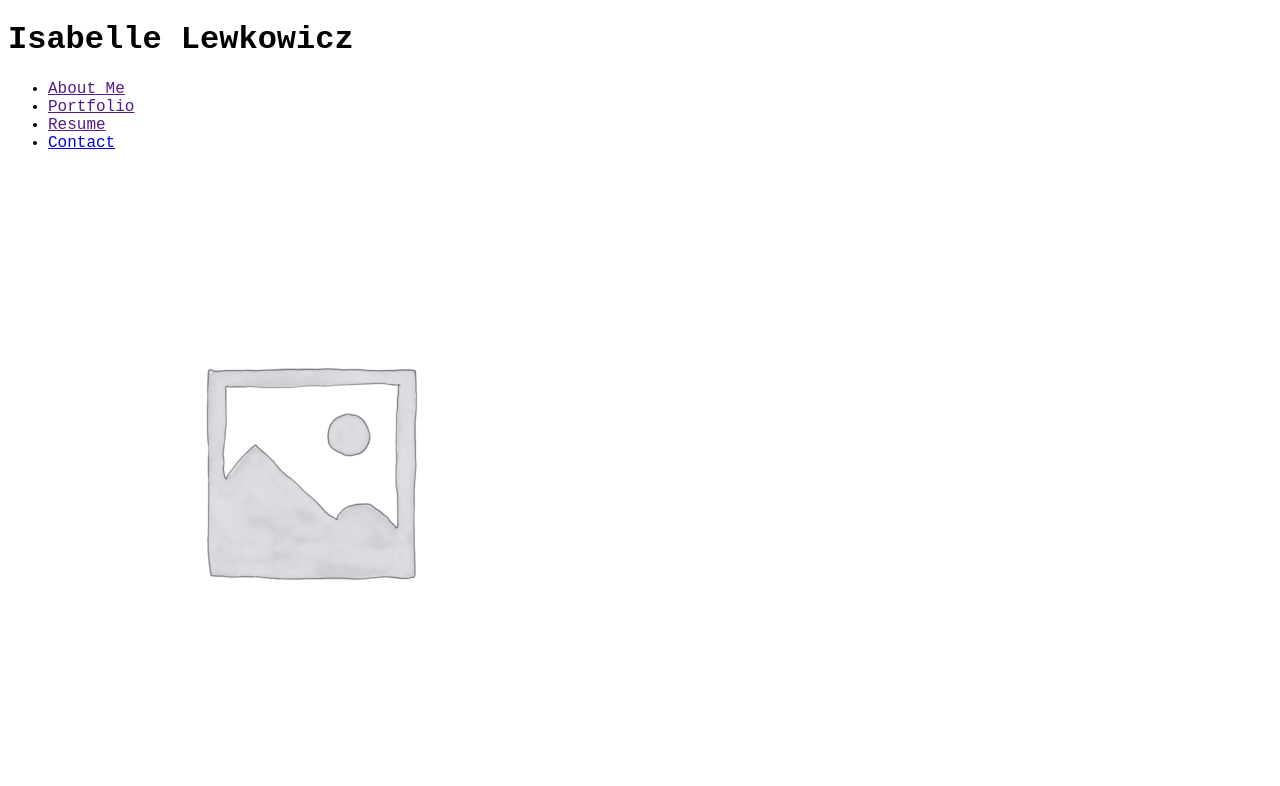
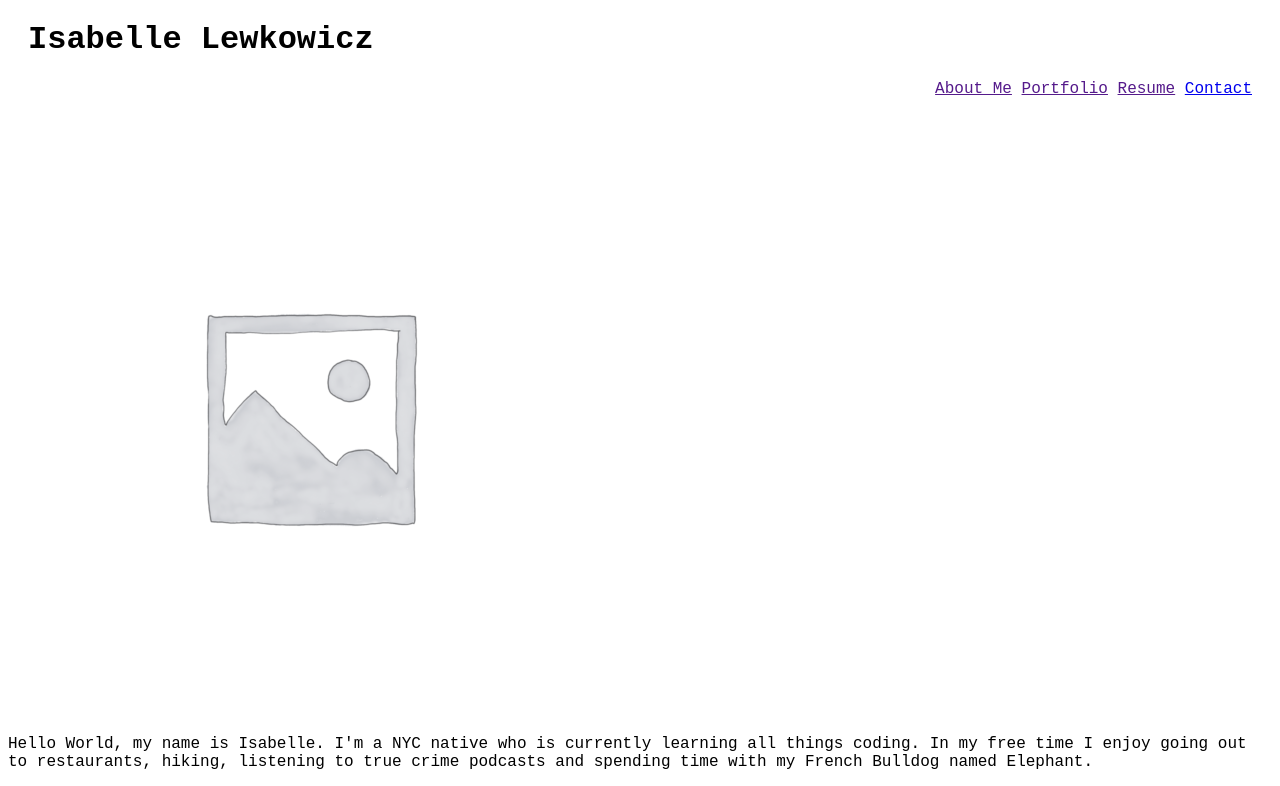
Before and after one commit to isabellelew/Portfolio, a plain HTML site: page index.html in a window 1280 px wide. Shown: the top 786 px of the page. Drawn offline with Linux system fonts and the light colour scheme.

Commit message:
aligning header

```diff
--- a/style.css
+++ b/style.css
@@ -3,3 +3,17 @@
     font-family: 'Courier New', Courier, monospace;
     scroll-behavior:smooth;
 }
+
+h1 {
+    text-align: left;
+    margin-left: 20px;
+}
+
+ul {
+    text-align: right;
+    margin-right: 20px;
+}
+
+li {
+    display:inline;
+}
```
